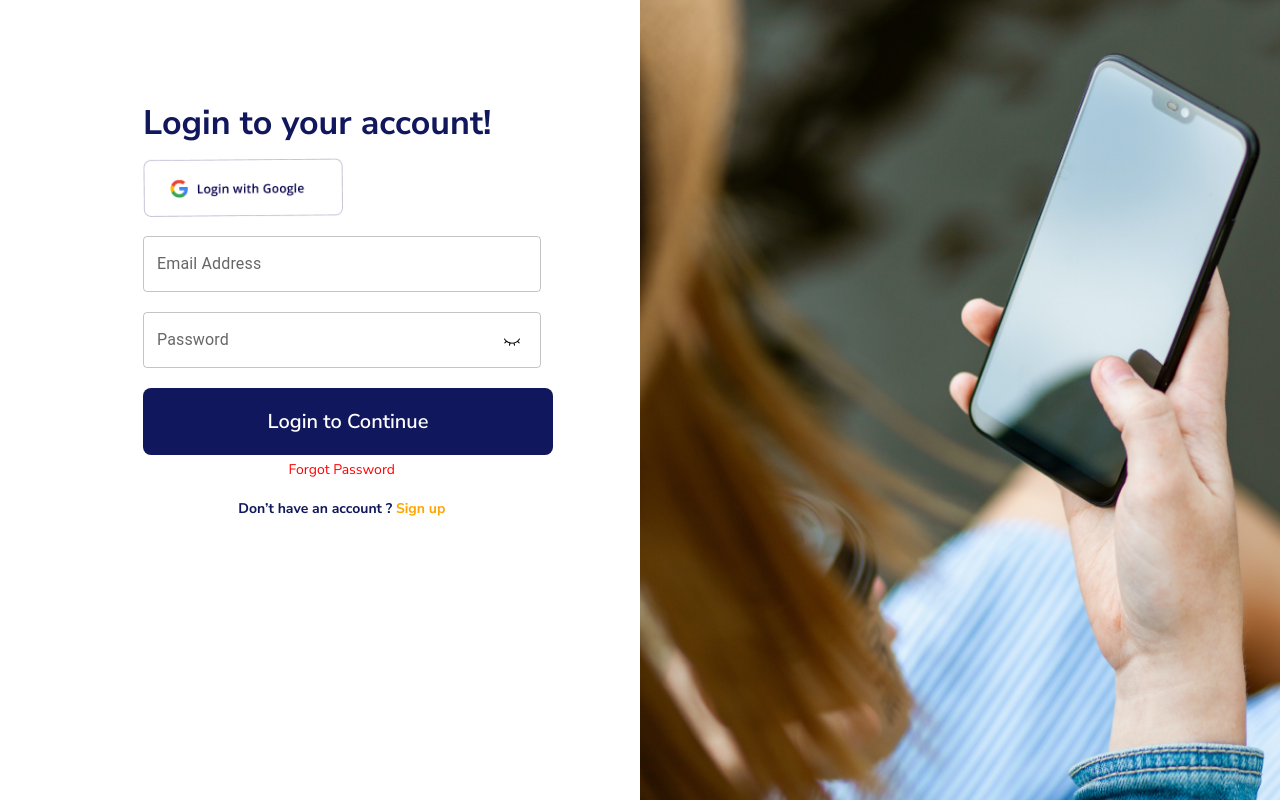
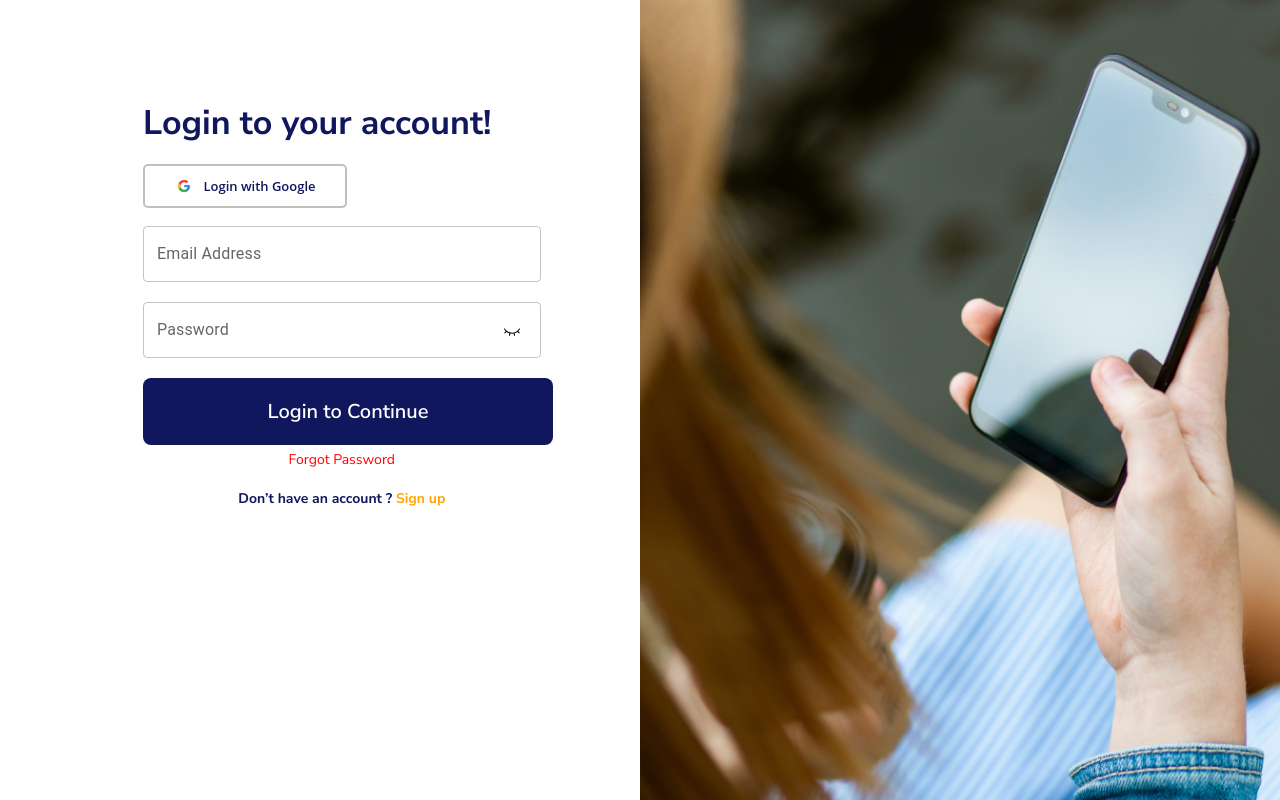
Before and after one commit to thehasandev/ChatCraft, a React (Vite) app: page / in a window 1280 px wide. Built offline with nearby package versions, Linux system fonts and the light colour scheme; the HTML template or start-up script is replaced by a standard one.

Commit message:
goggle-modify

```diff
--- a/src/index.css
+++ b/src/index.css
@@ -191,11 +191,26 @@ a{
     margin-top: 100px;
 
 }
-.login .box .one img{
-    width: 200px;
-   margin-bottom: 15px;
+.login .box .one .goggle{
    cursor: pointer;
-
+   margin: 18px 0px;
+   display: flex;
+   align-items: center;
+   gap: 9px;
+   border: 2px solid rgb(194, 191, 191);
+   width: 200px;
+   justify-content: center;
+   padding: 10px 0px;
+   border-radius: 5px;
+}
+.login .box .one .goggle img{
+   width: 20px;
+}
+.login .box .one .goggle .title{
+    font-family: 'Open Sans', sans-serif;
+    font-weight: 600;
+    font-size: 13px;
+    color: #11175D;
 }
 .login .box .one .from .input-part{
   position: relative;
--- a/src/pages/login/Login.jsx
+++ b/src/pages/login/Login.jsx
@@ -3,7 +3,7 @@ import LoginPng from "../../assets/login.png"
 import TextField from '@mui/material/TextField';
 import Button from "../../components/Button"
 import { styled } from '@mui/material/styles';
-import Goggle from '../../assets/goggle.png'
+import GoggleLogo from '../../assets/g.png'
 import { toast } from 'react-toastify';
 import { Link, useNavigate } from 'react-router-dom';
 import { RotatingLines } from 'react-loader-spinner'
@@ -93,7 +93,11 @@ function Login() {
           <div className='one'>
             <div className='from'>
               <h1>Login to your account!</h1>
-              <img onClick={handleGoggleClick} src={Goggle} alt="" />
+
+              <div onClick={handleGoggleClick} className='goggle'>
+                <img src={GoggleLogo}/>
+                <span className='title'>Login with Google</span>
+              </div>
 
                 <div className='input-part'>
                   <MyInput onChange={handleInputChange} name='userEmail' id="outlined-basic"  label="Email Address" variant="outlined" />
```
Also changed, not shown: src/assets/g.png (added).
